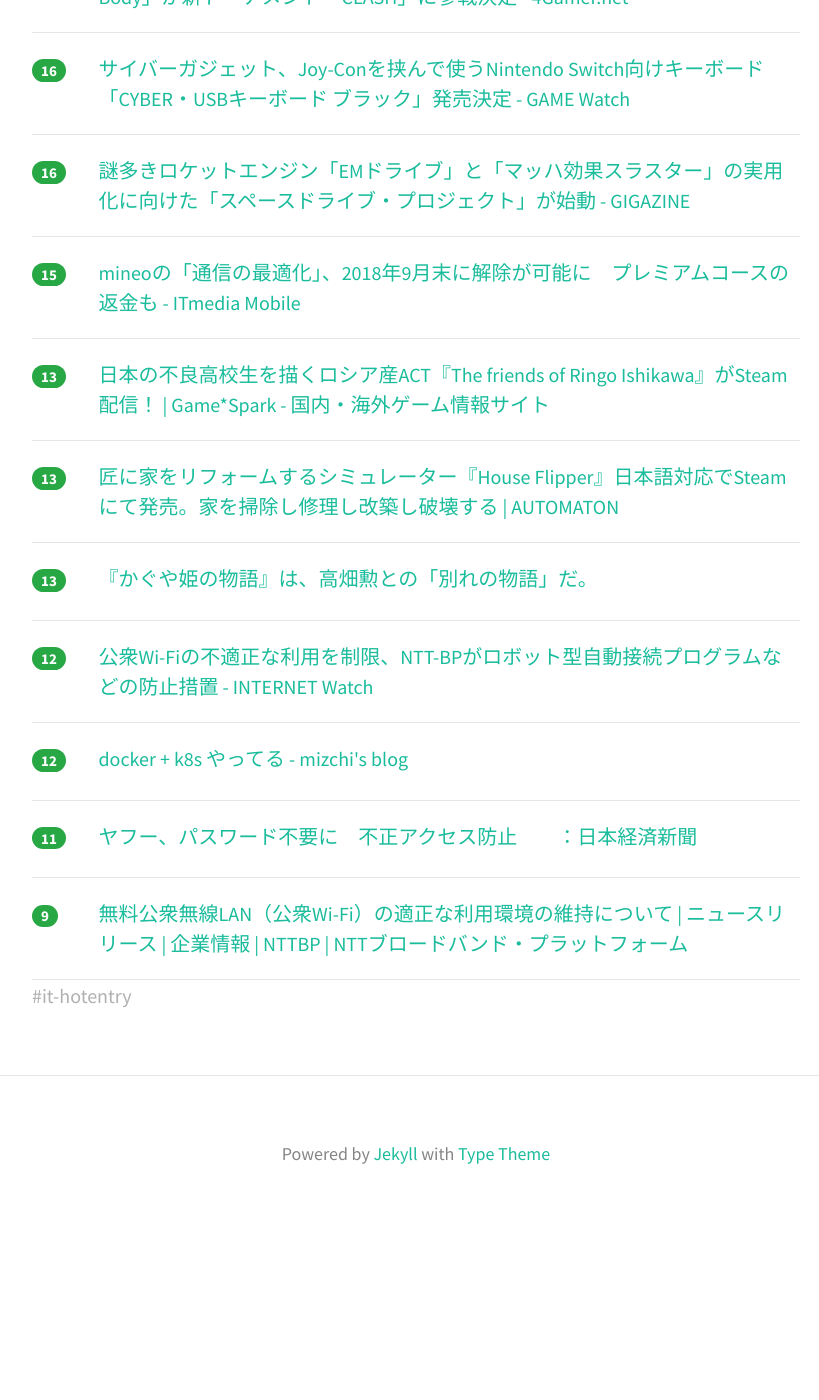
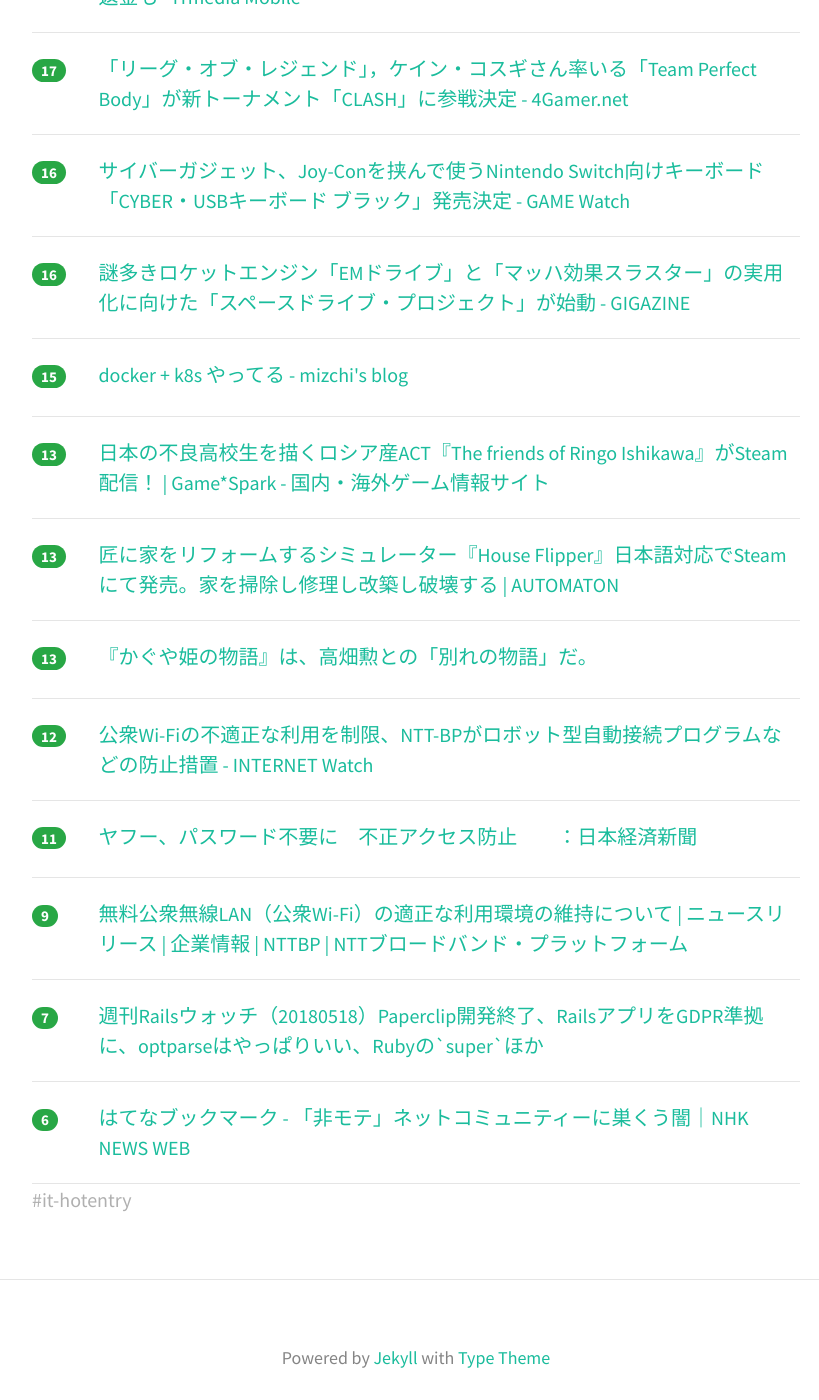
Before and after one commit to yatta47/hatena-matome-site, a Jekyll site: the page built from _posts/2018-05-19-hatena.md, in a window 1280 px wide and 1400 px high, scrolled down 880 px. Shown: the whole window, without its empty margins (224-1043 px from the left). Built offline with Jekyll 4.4.1, drawn with Linux system fonts in a browser that asks for light colours; nearby versions of some CDN libraries; before the commit the page ends 2111 px from its top, so only the background shows below that; some of the changed text lies outside the part shown.

Commit message:
Updated 2018-05-19

```diff
--- a/_posts/2018-05-19-hatena.md
+++ b/_posts/2018-05-19-hatena.md
@@ -1,13 +1,13 @@
 ---
 layout: post
 title:  "2018-05-19 はてぶIT"
-date:   2018-05-19 07:02:53
+date:   2018-05-19 08:03:04
 tags: [it-hotentry]
 ---
-16 件のデータあり
+18 件のデータあり
 
 <hr><div class="row">
-<div class="col-1"><span class="badge badge-pill badge-success h2">35</span></div>
+<div class="col-1"><span class="badge badge-pill badge-success h2">48</span></div>
 <div class="col-11"><a href='https://qiita.com/mikesorae/items/ff8192fb9cf106262dbf' target='_blank'>やはりお前たちのRepositoryは間違っている</a></div>
 </div>
 <hr>
@@ -22,13 +22,18 @@ tags: [it-hotentry]
 </div>
 <hr>
 <div class="row">
-<div class="col-1"><span class="badge badge-pill badge-success h2">21</span></div>
+<div class="col-1"><span class="badge badge-pill badge-success h2">22</span></div>
 <div class="col-11"><a href='https://speakerdeck.com/matsumoto_r/httprikuesutodan-wei-dekontenawozai-pei-zhi-surujia-xiang-hua-ji-pan-falsegao-su-nasukeziyuringushou-fa' target='_blank'>HTTPリクエスト単位でコンテナを再配置する仮想化基盤の高速なスケジューリング手法 // Speaker Deck</a></div>
 </div>
 <hr>
 <div class="row">
 <div class="col-1"><span class="badge badge-pill badge-success h2">17</span></div>
 <div class="col-11"><a href='https://kumak1.hatenablog.com/entry/2018/05/18/181347' target='_blank'>Fabric2 へ移行した際の雑Tips - kumak1’s blog</a></div>
+</div>
+<hr>
+<div class="row">
+<div class="col-1"><span class="badge badge-pill badge-success h2">17</span></div>
+<div class="col-11"><a href='http://www.itmedia.co.jp/mobile/articles/1805/18/news140.html' target='_blank'>mineoの「通信の最適化」、2018年9月末に解除が可能に　プレミアムコースの返金も - ITmedia Mobile</a></div>
 </div>
 <hr>
 <div class="row">
@@ -48,7 +53,7 @@ tags: [it-hotentry]
 <hr>
 <div class="row">
 <div class="col-1"><span class="badge badge-pill badge-success h2">15</span></div>
-<div class="col-11"><a href='http://www.itmedia.co.jp/mobile/articles/1805/18/news140.html' target='_blank'>mineoの「通信の最適化」、2018年9月末に解除が可能に　プレミアムコースの返金も - ITmedia Mobile</a></div>
+<div class="col-11"><a href='http://mizchi.hatenablog.com/entry/2018/05/18/235509' target='_blank'>docker + k8s やってる - mizchi's blog</a></div>
 </div>
 <hr>
 <div class="row">
@@ -72,11 +77,6 @@ tags: [it-hotentry]
 </div>
 <hr>
 <div class="row">
-<div class="col-1"><span class="badge badge-pill badge-success h2">12</span></div>
-<div class="col-11"><a href='http://mizchi.hatenablog.com/entry/2018/05/18/235509' target='_blank'>docker + k8s やってる - mizchi's blog</a></div>
-</div>
-<hr>
-<div class="row">
 <div class="col-1"><span class="badge badge-pill badge-success h2">11</span></div>
 <div class="col-11"><a href='https://www.nikkei.com/article/DGXMZO30694840Y8A510C1X30000/' target='_blank'>ヤフー、パスワード不要に　不正アクセス防止　　：日本経済新聞</a></div>
 </div>
@@ -86,3 +86,13 @@ tags: [it-hotentry]
 <div class="col-11"><a href='http://www.ntt-bp.net/articles/news/?p=5892' target='_blank'>無料公衆無線LAN（公衆Wi-Fi）の適正な利用環境の維持について | ニュースリリース | 企業情報 | NTTBP | NTTブロードバンド・プラットフォーム</a></div>
 </div>
 <hr>
+<div class="row">
+<div class="col-1"><span class="badge badge-pill badge-success h2">7</span></div>
+<div class="col-11"><a href='https://techracho.bpsinc.jp/hachi8833/2018_05_18/56549' target='_blank'>週刊Railsウォッチ（20180518）Paperclip開発終了、RailsアプリをGDPR準拠に、optparseはやっぱりいい、Rubyの`super`ほか</a></div>
+</div>
+<hr>
+<div class="row">
+<div class="col-1"><span class="badge badge-pill badge-success h2">6</span></div>
+<div class="col-11"><a href='http://b.hatena.ne.jp/entry/s/www3.nhk.or.jp/news/web_tokushu/2018_0518.html' target='_blank'>はてなブックマーク - 「非モテ」ネットコミュニティーに巣くう闇｜NHK NEWS WEB</a></div>
+</div>
+<hr>
```
